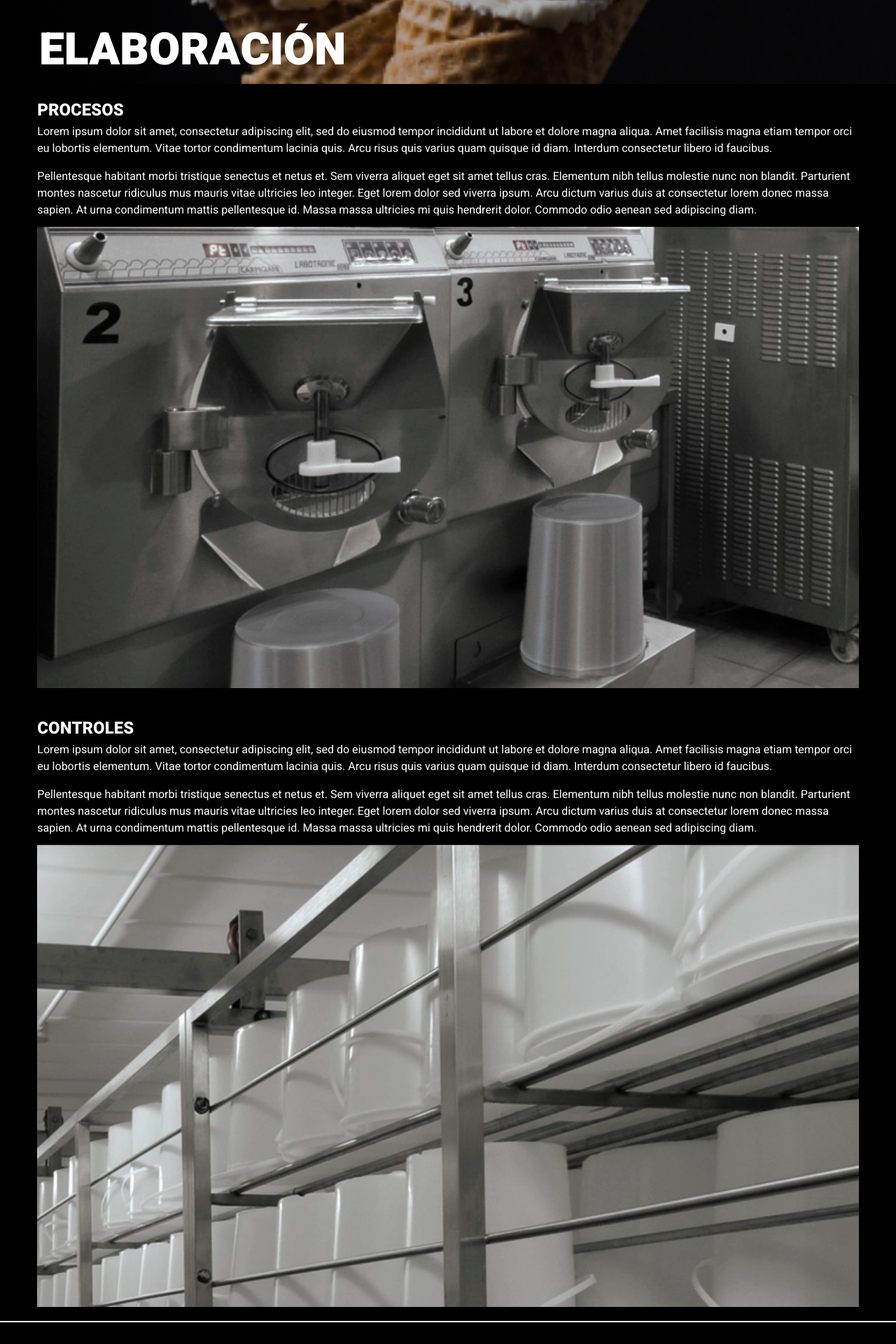
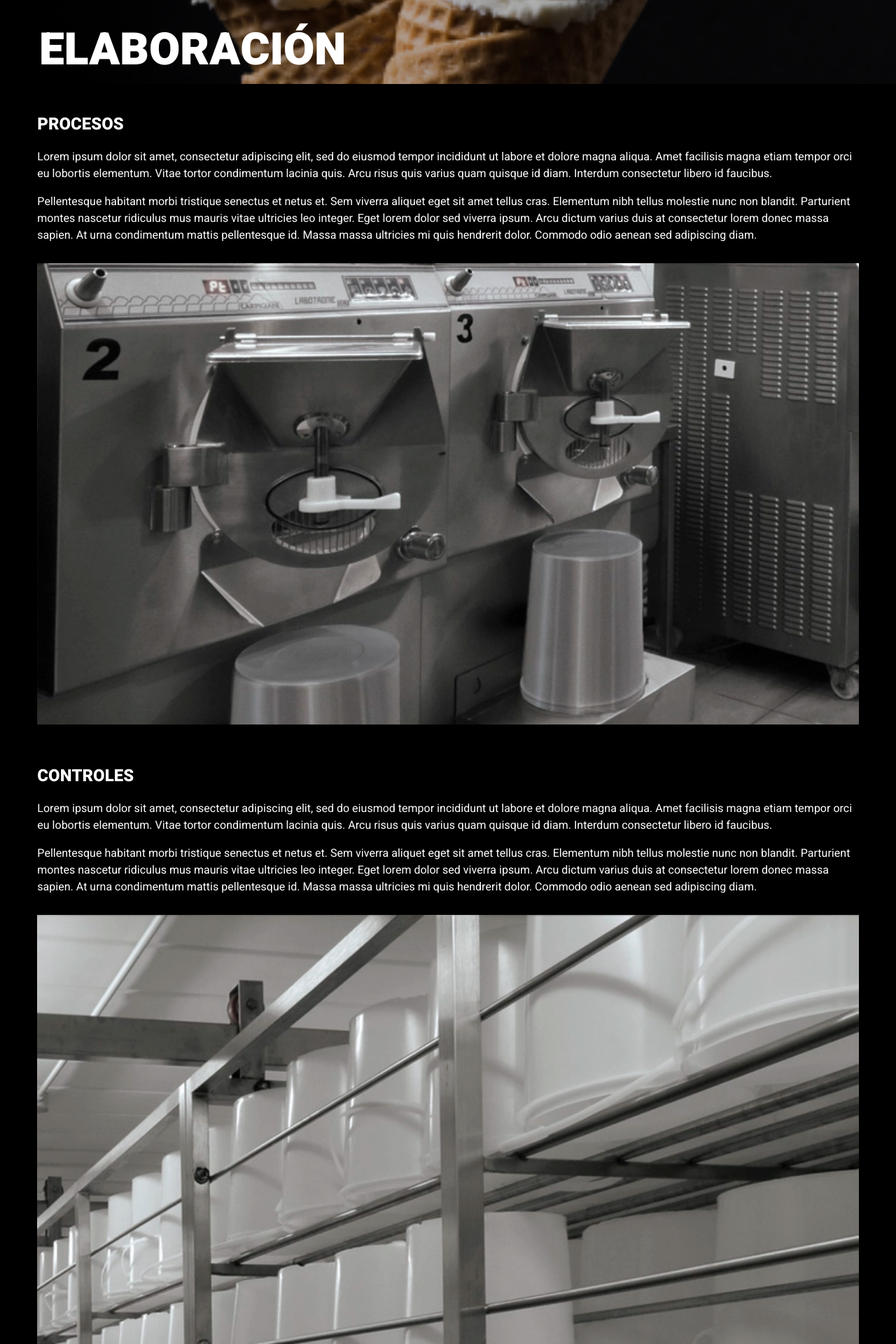
Before and after one commit to TomasSorgetti/arnaldo, a React (Vite) app: page /elaboracion in a window 1280 px wide. Shown: the part 320-2240 px from the top of the page at 70% size. Built offline with nearby package versions, Linux system fonts and the light colour scheme.

Commit message:
padding correction qa2

```diff
--- a/src/pages/Elaboracion/Elaboracion.jsx
+++ b/src/pages/Elaboracion/Elaboracion.jsx
@@ -27,7 +27,7 @@ const Elaboracion = () => {
           elaboración
         </motion.h3>
       </article>
-      <section className="flex flex-col gap-10 py-5 2xl:px-3">
+      <section className="flex flex-col gap-10 py-5 lg:gap-14 lg:py-10 2xl:px-3">
         <motion.article
           variants={{
             hidden: { opacity: 0, y: -70 },
@@ -36,7 +36,7 @@ const Elaboracion = () => {
           initial="hidden"
           whileInView="visible"
           transition={{ duration: 0.6 }}
-          className="w-11/12 m-auto"
+          className="w-11/12 m-auto flex flex-col lg:gap-4"
         >
           <h3 className="text-[1.5rem] font-extrabold uppercase 2xl:text-[3.65rem]">
             procesos
@@ -74,7 +74,7 @@ const Elaboracion = () => {
           initial="hidden"
           whileInView="visible"
           transition={{ duration: 0.6 }}
-          className="w-11/12 m-auto"
+          className="w-11/12 m-auto flex flex-col lg:gap-4"
         >
           <h3 className="text-[1.5rem] font-extrabold uppercase 2xl:text-[3.65rem]">
             controles
--- a/src/pages/Historia/Historia.jsx
+++ b/src/pages/Historia/Historia.jsx
@@ -38,7 +38,7 @@ const Historia = () => {
           historia
         </motion.h3>
       </article>
-      <section className="flex flex-col gap-6 py-5 md:gap-10 2xl:px-6">
+      <section className="flex flex-col gap-6 py-5 md:gap-10 lg:py-10 lg:gap-14 2xl:px-6">
         <motion.article
           variants={{
             hidden: { opacity: 0, y: -70 },
@@ -47,7 +47,7 @@ const Historia = () => {
           initial="hidden"
           whileInView="visible"
           transition={{ duration: 0.6 }}
-          className="w-11/12 m-auto"
+          className="w-11/12 m-auto flex flex-col lg:gap-4"
         >
           <h3 className="font-extrabold uppercase text-[1.5rem] sm:text-[1.8rem] md:text-[2rem] xl:text-[3rem] 2xl:text-[3.65rem]">
             sobre la empresa
```
